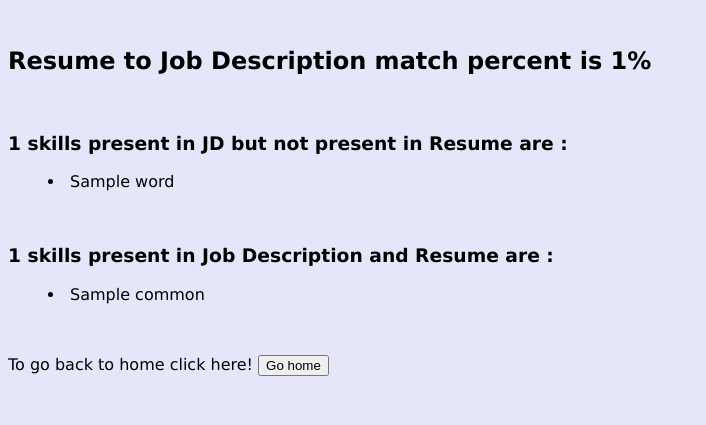
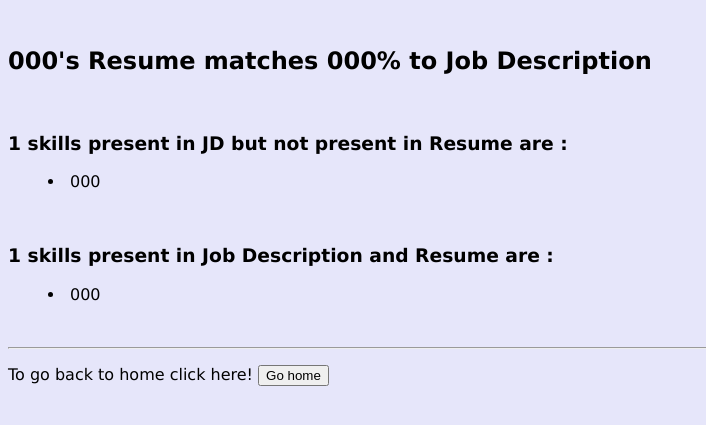
Before and after one commit to amshar05/JD-2-resume-match, a Flask app: template templates/result.html in a window 1280 px wide. Shown: the top 425 px of the page, without its empty margins (0-706 px from the left). Run offline with Flask 2, Linux system fonts and the light colour scheme; the template is opened without the code that fills it: most values are stand-ins (such as "Sample title", 1, 10 or a date in 2020).

Commit message:
multiple resume check

```diff
--- a/templates/result.html
+++ b/templates/result.html
@@ -6,28 +6,31 @@
 </head>
 <body>
 <br>
-<h2> Resume to Job Description match percent is <strong>{{ percentage }}%</strong></h2>
+{% for i,j,k,l in zip_list %}
+<h2> {{ l }}'s Resume  matches <strong>{{ i }}%</strong> to Job Description</h2>
 <br>
 
-<h3>{{ count_skill }} skills present in JD but not present in Resume are :</h3>
+<h3>{{ j|length }} skills present in JD but not present in Resume are :</h3>
 <ul class="columns" data-columns="5">
-{% for i in word_list %}
+	{% for a in j %}
 
-<li>{{i}}</li>
+<li>{{a}}</li>
 
-{% endfor %}
+	{% endfor %}
 </ul>
 <br>
 
-<h3>{{ count_common }} skills present in Job Description and Resume are :</h3>
+<h3>{{ k|length }} skills present in Job Description and Resume are :</h3>
 <ul class="columns" data-columns="5">
-{% for i in common_list %}
+	{% for b in k %}
 
-<li>{{i}}</li>
+<li>{{b}}</li>
 
-{% endfor %}
+	{% endfor %}
 </ul>
 <br>
+<hr>
+{% endfor %}
 
 
 
```
